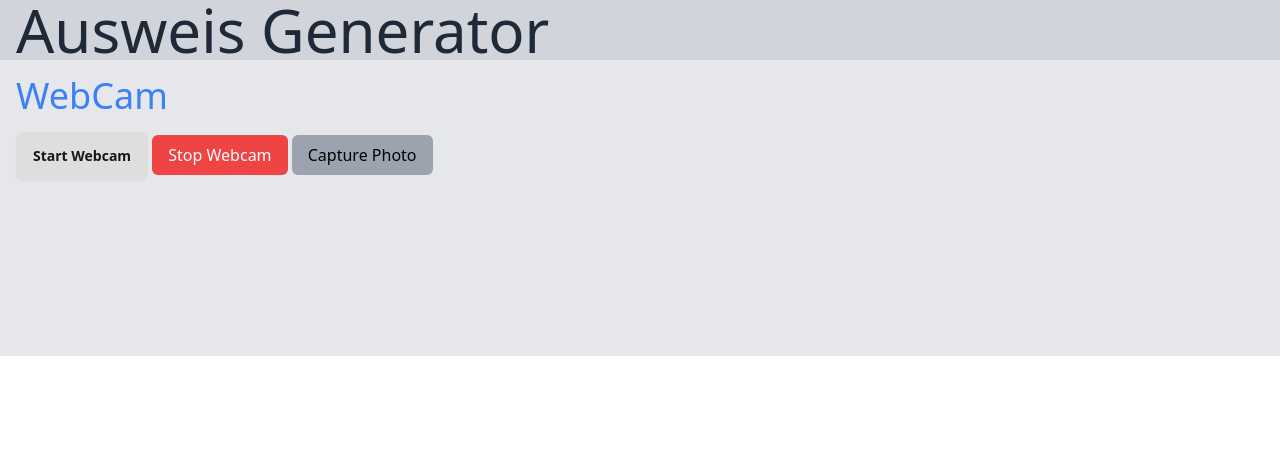
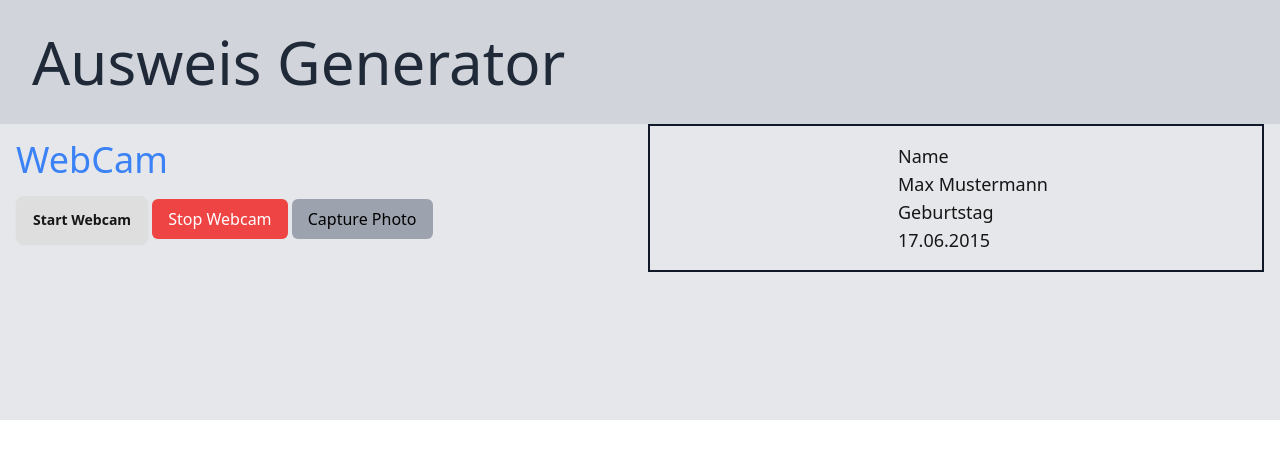
Before and after one commit to stiftungjugendundmedien/ausweis-app, a SvelteKit app: page / in a window 1280 px wide. Shown: the top 458 px of the page. Built offline with nearby package versions, Linux system fonts and the light colour scheme; some icons are missing.

Commit message:
github workflow

```diff
--- a/src/routes/+page.svelte
+++ b/src/routes/+page.svelte
@@ -83,10 +83,10 @@ async function captureScreen() {
 }
 
 </script>
-<section class="container screen:bg-gray-300 mx-auto px-4 print:bg-none">
+<section class="container screen:bg-gray-300 mx-auto p-8 print:bg-none">
 <h1 class="text-6xl text-gray-800">Ausweis Generator</h1>
 </section>
-<section class="container bg-gray-200 mx-auto px-4">
+<section class="container screen:bg-gray-200 mx-auto px-4">
 	<div class="grid grid-cols-2 gap-4">
 		<div class="print:hidden">
 			<h1 class="text-4xl text-blue-500 my-4">WebCam</h1>
@@ -99,6 +99,8 @@ async function captureScreen() {
 
 		</div>
 		<div>
+			<div class="grid grid-cols-5 border-2 border-gray-900 border-solid p-4 print:w-[85mm] print:h-[55mm]">
+				<div class="col-span-2">
 					<div class="avatar">
 						<div class="w-24 h-24 overflow-auto touch-auto rounded">
 							<img class="hidden" bind:this={avatarRef} src="https://img.daisyui.com/images/stock/photo-1534528741775-53994a69daeb.webp" />
@@ -106,5 +108,18 @@ async function captureScreen() {
 						</div>
 					</div>
 				</div>
+
+				<div class="col-span-3">
+					<dl class="screen:text-lg print:text-sm font-medium">
+						<dt>Name</dt>
+						<dd>Max Mustermann</dd>
+
+						<dt>Geburtstag</dt>
+						<dd>17.06.2015</dd>
+					</dl>
+
+				</div>
+			</div>
+		</div>
 	</div>
 </section>
--- a/svelte.config.js
+++ b/svelte.config.js
@@ -16,9 +16,12 @@ const config = {
 		adapter: adapter({
 			pages: 'build',
 			assets: 'build',
-			fallback: undefined,
+			fallback: '404.html',
 			precompress: false,
 			strict: true,
+			paths: {
+				base: process.argv.includes('dev') ? '' : process.env.BASE_PATH
+			},
 		})
 	}
 };
```
Also changed, not shown: 1 other file (tests, documents, lock files or other folders). Lines whose indentation alone changed are shown as unchanged.
